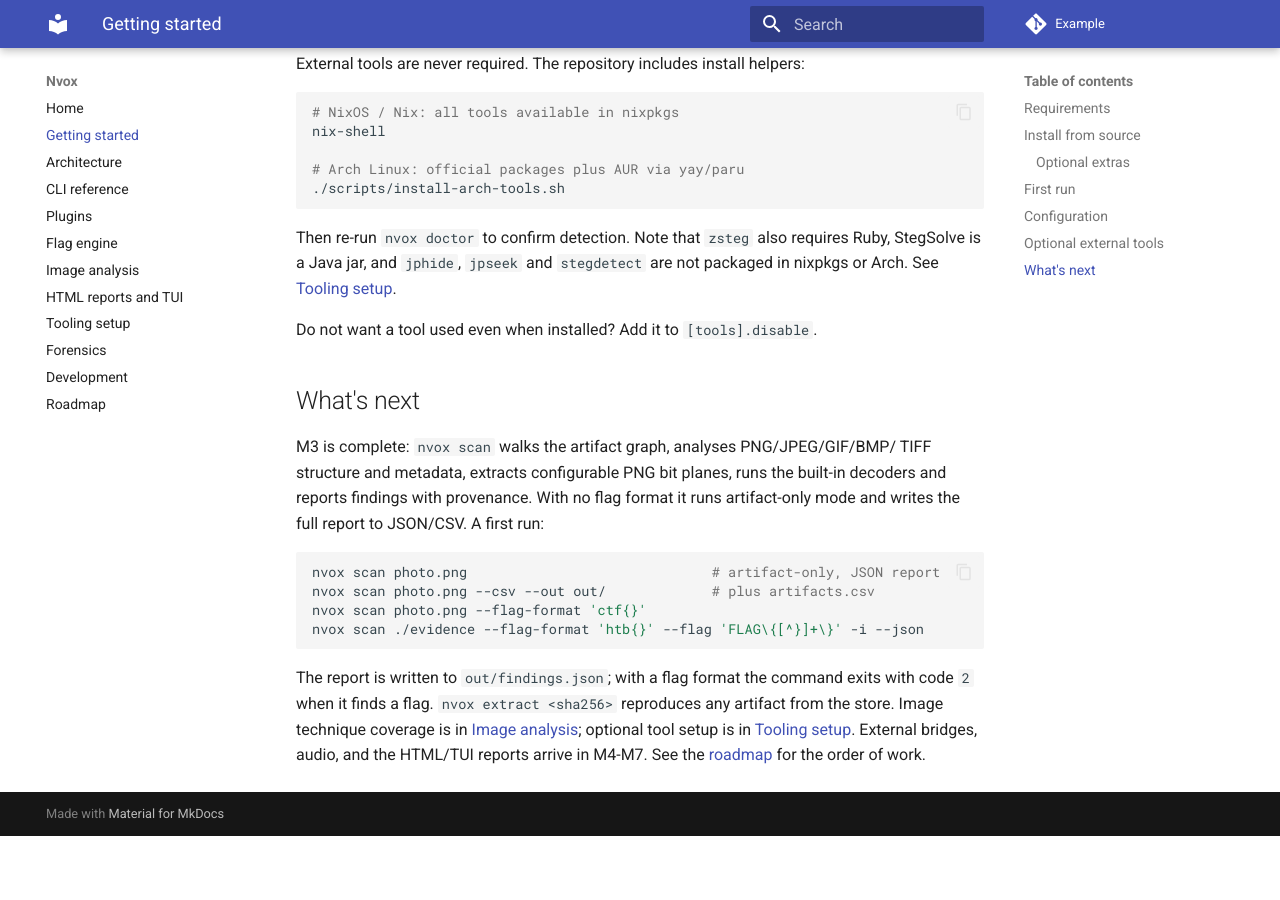
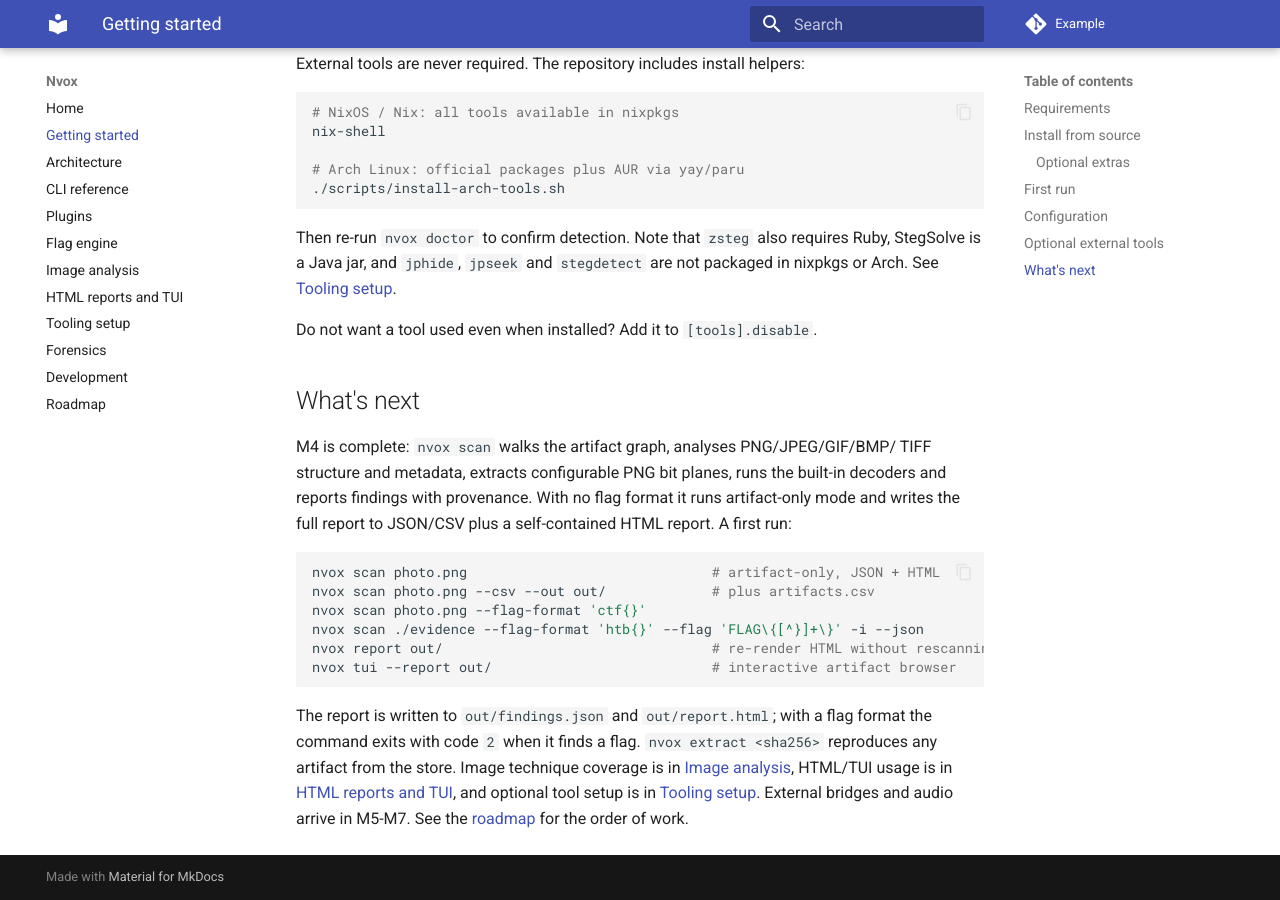
Before and after one commit to DevianoCub/nvox, an MkDocs documentation site: the page built from docs/getting-started.md, in a window 1280 px wide and 900 px high, scrolled down 2010 px. Built offline with MkDocs 1.6.1 and Material for MkDocs 9.7.7, drawn with Linux system fonts in a browser that asks for light colours; before the commit the page ends 2846 px from its top, so only the background shows below that.

Commit message:
nvox tui

````diff
--- a/docs/getting-started.md
+++ b/docs/getting-started.md
@@ -111,21 +111,25 @@ Do not want a tool used even when installed? Add it to `[tools].disable`.
 
 ## What's next
 
-M3 is complete: `nvox scan` walks the artifact graph, analyses PNG/JPEG/GIF/BMP/
+M4 is complete: `nvox scan` walks the artifact graph, analyses PNG/JPEG/GIF/BMP/
 TIFF structure and metadata, extracts configurable PNG bit planes, runs the
 built-in decoders and reports findings with provenance. With no flag format it
-runs artifact-only mode and writes the full report to JSON/CSV. A first run:
+runs artifact-only mode and writes the full report to JSON/CSV plus a
+self-contained HTML report. A first run:
 
 ```bash
-nvox scan photo.png                              # artifact-only, JSON report
+nvox scan photo.png                              # artifact-only, JSON + HTML
 nvox scan photo.png --csv --out out/             # plus artifacts.csv
 nvox scan photo.png --flag-format 'ctf{}'
 nvox scan ./evidence --flag-format 'htb{}' --flag 'FLAG\{[^}]+\}' -i --json
+nvox report out/                                 # re-render HTML without rescanning
+nvox tui --report out/                           # interactive artifact browser
 ```
 
-The report is written to `out/findings.json`; with a flag format the command
-exits with code `2` when it finds a flag. `nvox extract <sha256>` reproduces any
-artifact from the store. Image technique coverage is in
-[Image analysis](image-analysis.md); optional tool setup is in
-[Tooling setup](tooling.md). External bridges, audio, and the HTML/TUI reports
-arrive in M4-M7. See the [roadmap](roadmap.md) for the order of work.
+The report is written to `out/findings.json` and `out/report.html`; with a flag
+format the command exits with code `2` when it finds a flag. `nvox extract
+<sha256>` reproduces any artifact from the store. Image technique coverage is in
+[Image analysis](image-analysis.md), HTML/TUI usage is in
+[HTML reports and TUI](report.md), and optional tool setup is in
+[Tooling setup](tooling.md). External bridges and audio arrive in M5-M7. See the
+[roadmap](roadmap.md) for the order of work.
````
Also changed, not shown: README.md (+21 -7 lines), docs/image-analysis.md (+1 -1 lines), 2 other files.
